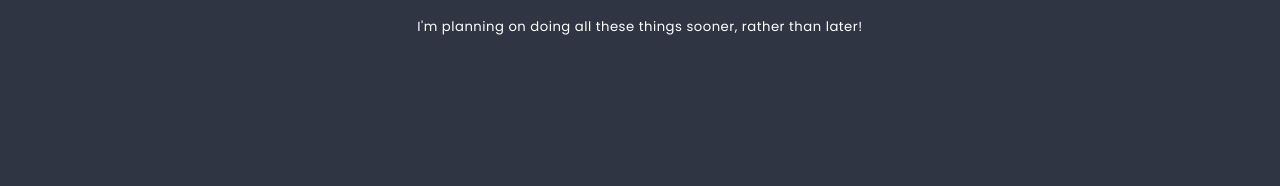
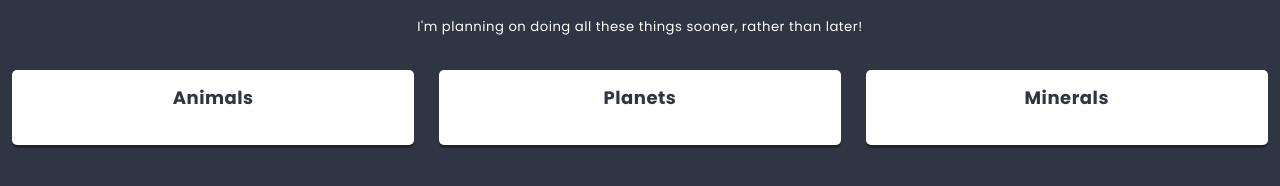
Before and after one commit to Mucha99/ToDoList, a React app: page / in a window 1280 px wide. Shown: the part 362-548 px from the top of the page. Built offline with nearby package versions, Linux system fonts and the light colour scheme.

Commit message:
Add next props

```diff
--- a/src/components/App/App.js
+++ b/src/components/App/App.js
@@ -1,6 +1,8 @@
 import React from 'react';
+import styles from './App.scss';
+
 import List from '../List/List';
-import styles from './App.scss';
+
 
 class App extends React.Component {
   render() {
@@ -8,7 +10,10 @@ class App extends React.Component {
       <main className={styles.component}>
         <h1 className={styles.title}>My first React app</h1>
         <h2 className={styles.subtitle}>Hello world !</h2>
-        <List title={['Things to do', <sup key='1'>soon!</sup>]}>
+        <List
+          title={['Things to do', <sup key='1'>soon!</sup>]}
+          image='http://uploads.kodilla.com/bootcamp/fer/11.react/space.png'
+        >
           <p>I'm planning on doing all these things sooner, rather than later!</p>
         </List>
       </main>
--- /dev/null
+++ b/src/components/Column/Column.js
@@ -0,0 +1,21 @@
+import React from "react";
+import PropTypes from 'prop-types';
+import styles from './Column.scss';
+
+
+class Column extends React.Component {
+    static propTypes = {
+        children: PropTypes.node,
+        title: PropTypes.string,
+    }
+
+    render() {
+        return (
+            <section className={styles.component}>
+                <h3 className={styles.title}>{this.props.title}</h3>
+            </section>
+        )
+    }
+}
+
+export default Column;
--- a/src/components/Hero/Hero.js
+++ b/src/components/Hero/Hero.js
@@ -1,19 +1,22 @@
+// KOMPONENT FUNKCYJNY
 import React from 'react';
+import PropTypes from 'prop-types';
 import styles from './Hero.scss';
-import PropTypes from 'prop-types';
+
 
 const Hero = props => (
     <header className={styles.component}>
         <h2 className={styles.title}>{props.titleText}</h2>
         <img
             className={styles.image}
-            src={'http://uploads.kodilla.com/bootcamp/fer/11.react/space.png'}
+            src={props.image}
         />
     </header>
 );
 
 Hero.propTypes = {
     titleText: PropTypes.node.isRequired,
+    image: PropTypes.string,
 };
 
 export default Hero;
--- a/src/components/List/List.js
+++ b/src/components/List/List.js
@@ -1,7 +1,11 @@
+// KOMPONENT KLASOWY
 import React from 'react';
+import PropTypes from 'prop-types';
+import styles from './List.scss';
+
 import Hero from '../Hero/Hero';
-import styles from './List.scss';
-import PropTypes from 'prop-types';
+import Column from '../Column/Column';
+
 
 class List extends React.Component {
     static defaultProps = {
@@ -10,15 +14,24 @@ class List extends React.Component {
 
     static propTypes = {
         title: PropTypes.node.isRequired,
+        image: PropTypes.string,
         children: PropTypes.node,
     }
 
     render() {
         return (
             <section className={styles.component}>
-                <Hero titleText={this.props.title}/>
+                <Hero
+                    titleText={this.props.title}
+                    image={this.props.image}
+                />
                 <div className={styles.description}>
                     {this.props.children}
+                </div>
+                <div className={styles.columns}>
+                    <Column title='Animals'/>
+                    <Column title='Planets'/>
+                    <Column title='Minerals'/>
                 </div>
             </section>
         );
--- a/src/index.html
+++ b/src/index.html
@@ -5,7 +5,7 @@
     <meta charset="UTF-8">
     <meta name="viewport" content="width=device-width, initial-scale=1.0">
     <meta http-equiv="X-UA-Compatible" content="ie=edge">
-    <title>Myapp</title>
+    <title>ToDo</title>
     <link rel="stylesheet" href="https://use.fontawesome.com/releases/v5.8.1/css/all.css" integrity="sha384-50oBUHEmvpQ+1lW4y57PTFmhCaXp0ML5d60M1M7uH2+nqUivzIebhndOJK28anvf" crossorigin="anonymous">
 </head>
 
```
